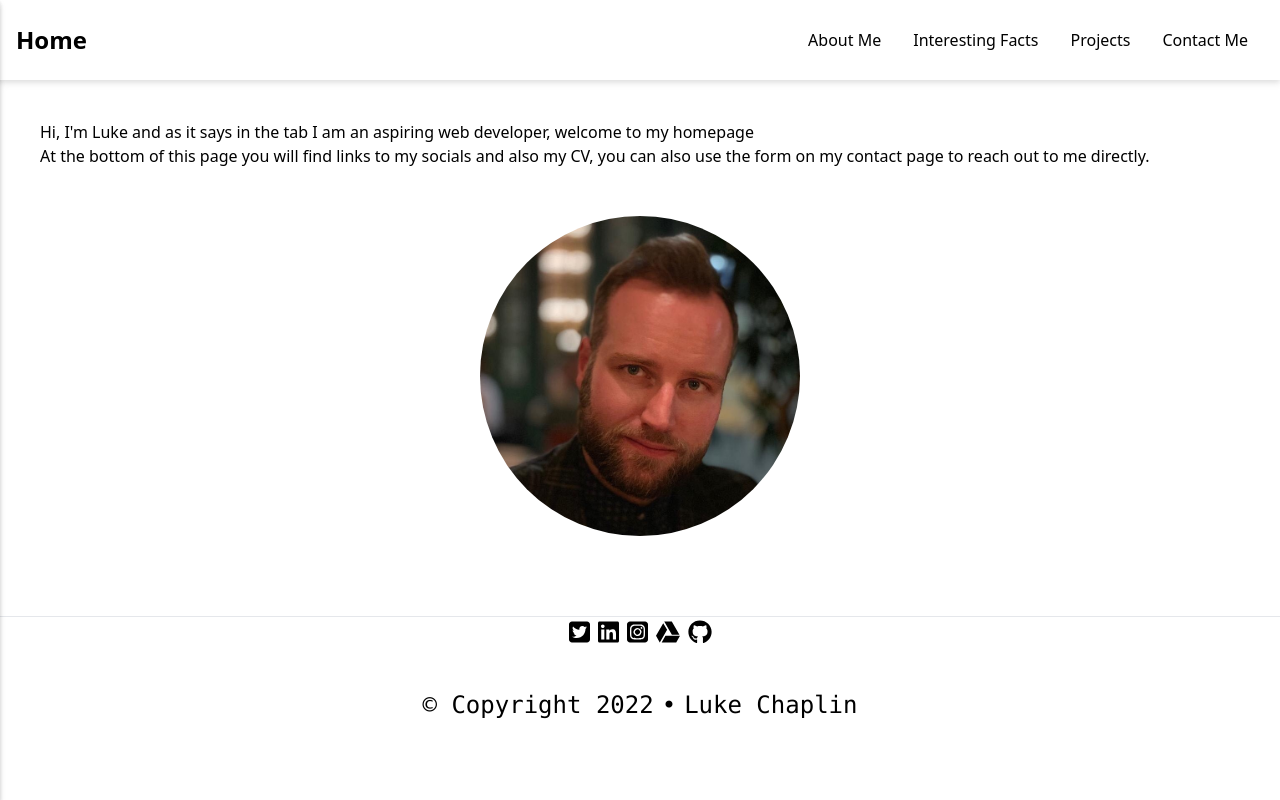
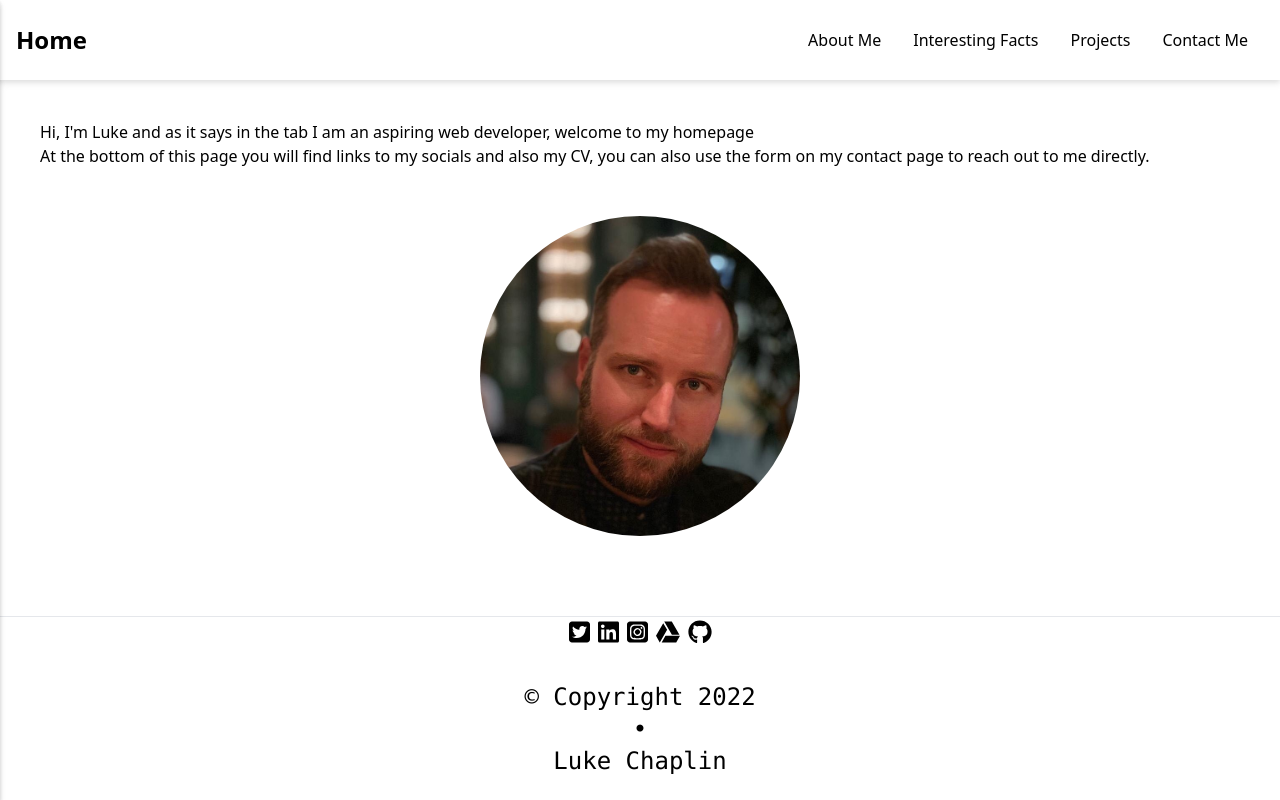
Before and after one commit to TrellixVulnTeam/portfolio_FQKG, a Next.js app: page / in a window 1280 px wide. Built offline with nearby package versions, Linux system fonts and the light colour scheme.

Commit message:
copyright properly centered

```diff
--- a/components/Footer/index.js
+++ b/components/Footer/index.js
@@ -50,11 +50,9 @@ export default function Footer() {
           </a>
         </div>
         <div className="flex mb-4 space-x-4 "></div>
-        <div className="flex mt-2 mb-2 space-x-2 flex flex-wrap">
-          <div>{`© Copyright ${new Date().getFullYear()}`}</div>
-          <div>{" • "}</div>
-          <div>Luke Chaplin</div>
-        </div>
+        <div>{`© Copyright ${new Date().getFullYear()}`}</div>
+        <div class="justify-items-center">{" • "}</div>
+        <div class="justify-items-center">Luke Chaplin</div>
       </div>
     </footer>
   );
```
